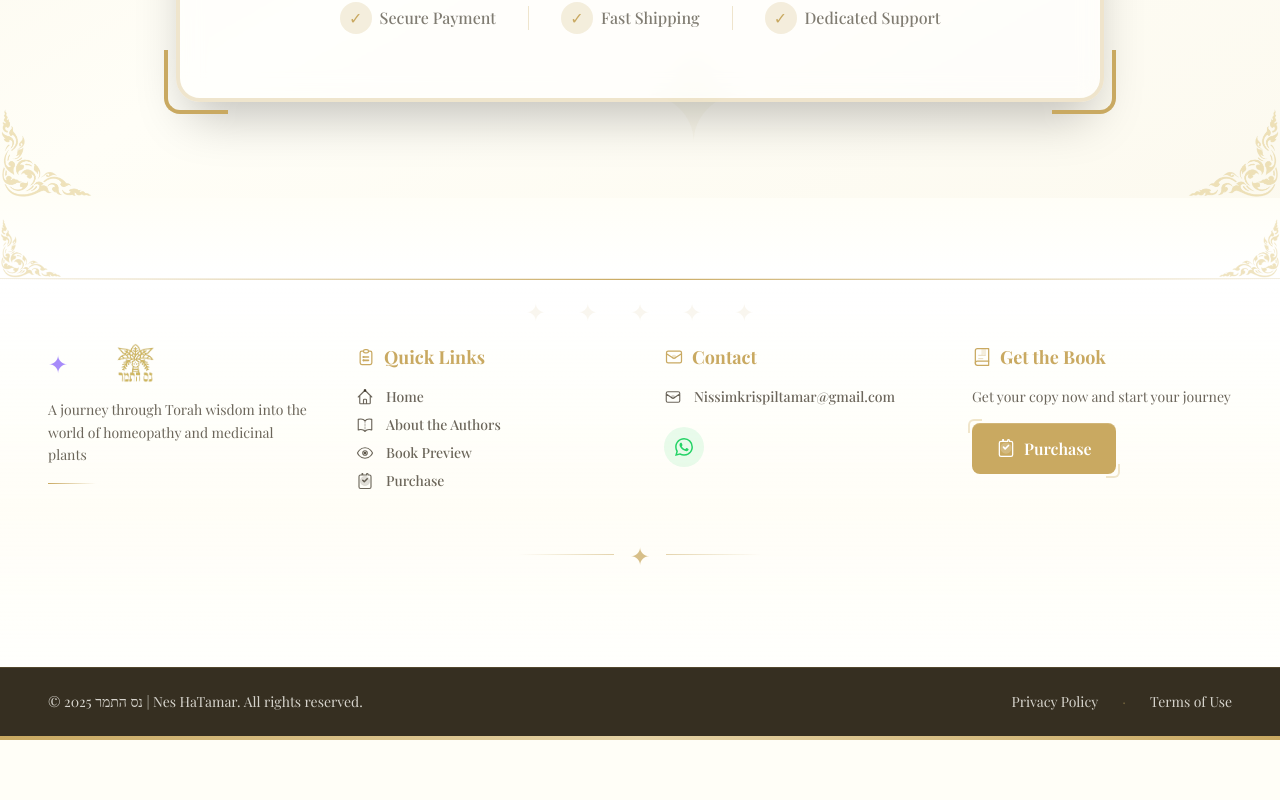
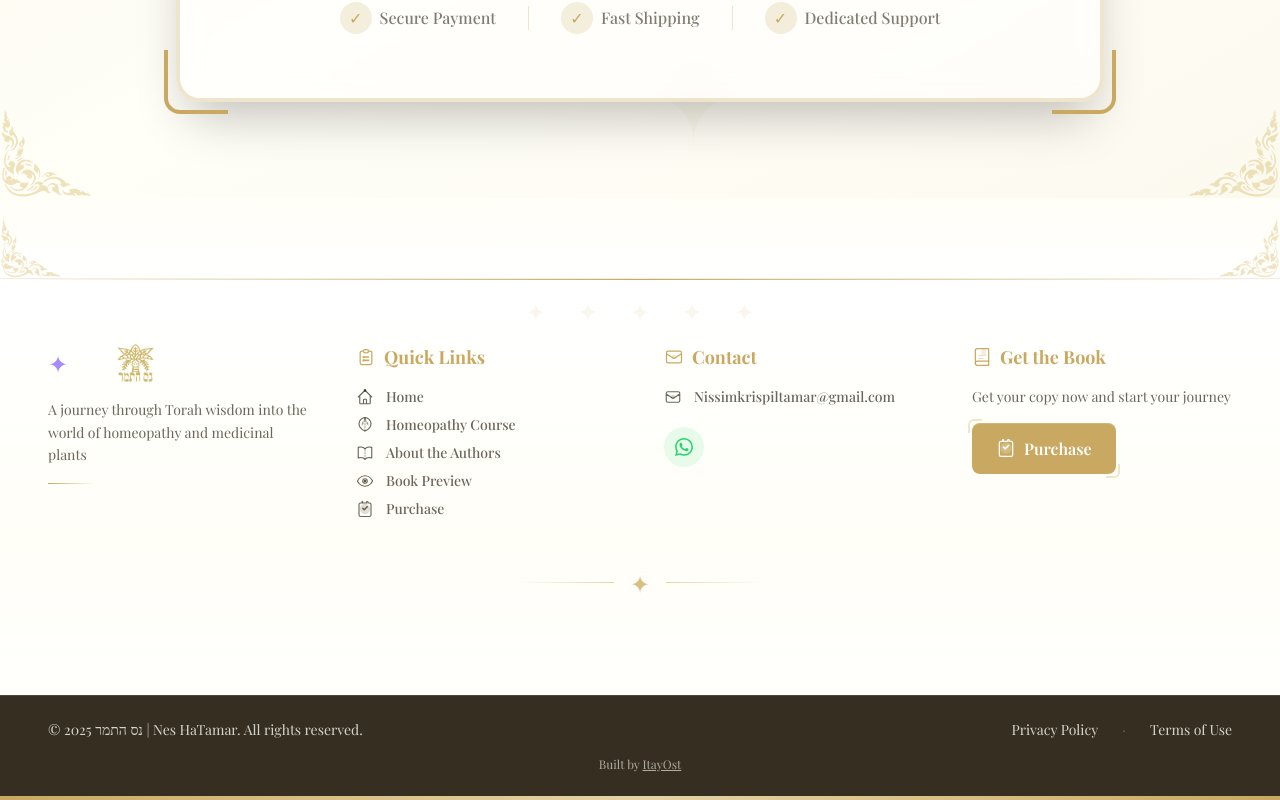
Before and after one commit to itayost/nes-hatamar, a Next.js app: page /en in a window 1280 px wide. Shown: the part 5448-6248 px from the top of the page. Before the commit the page ends 6188 px from the top, so only its background shows below. Built offline with nearby package versions, Linux system fonts and the light colour scheme; a web font is replaced by a local one; what tailwindcss-rtl would draw is missing.

Commit message:
Update Footer.tsx

```diff
--- a/components/Footer.tsx
+++ b/components/Footer.tsx
@@ -9,6 +9,7 @@ import {
   AboutIcon,
   PreviewIcon,
   PurchaseIcon,
+  LeafIcon,
   EmailIcon,
   LinksIcon,
   BookIcon,
@@ -38,6 +39,7 @@ export default function Footer() {
 
   const navItems = [
     { key: 'home', path: '', Icon: HomeIcon },
+    { key: 'course', path: '/course', Icon: LeafIcon },
     { key: 'about', path: '/about', Icon: AboutIcon },
     { key: 'preview', path: '/preview', Icon: PreviewIcon },
     { key: 'purchase', path: '/purchase', Icon: PurchaseIcon },
@@ -191,6 +193,17 @@ export default function Footer() {
                 </a>
               </div>
             </div>
+            <div className="text-center mt-4 text-cream/60 text-xs">
+              {locale === 'he' ? 'נבנה על ידי' : 'Built by'}{' '}
+              <a
+                href="https://itayost.com"
+                target="_blank"
+                rel="noopener noreferrer"
+                className="hover:text-gold transition-colors duration-300 underline"
+              >
+                ItayOst
+              </a>
+            </div>
           </div>
           {/* Bottom gradient accent */}
           <div className="h-1 bg-gradient-to-r from-gold via-gold-light to-gold"></div>
```
